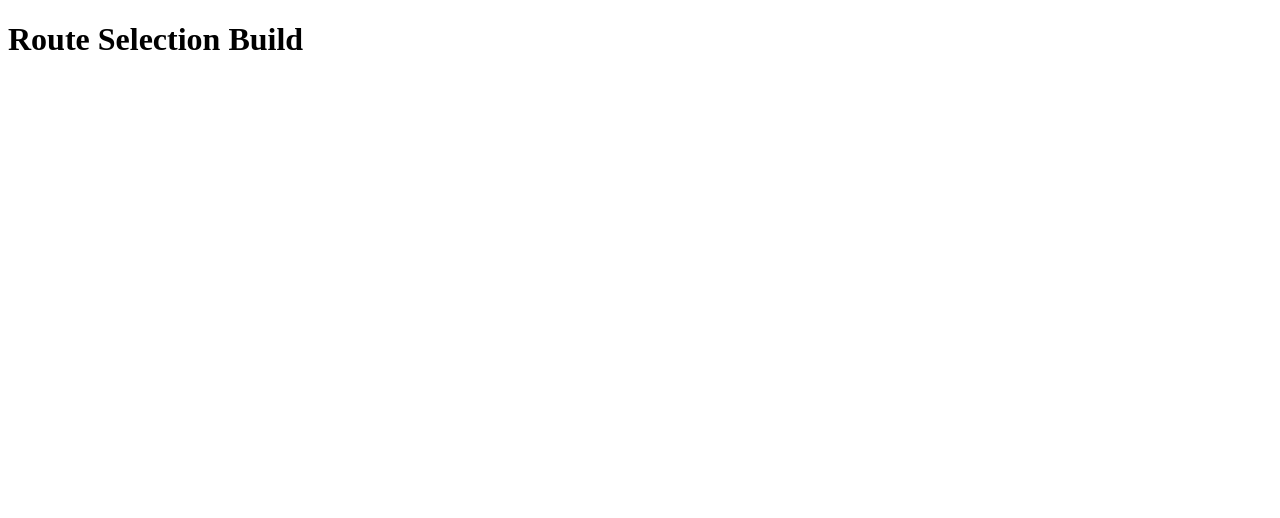
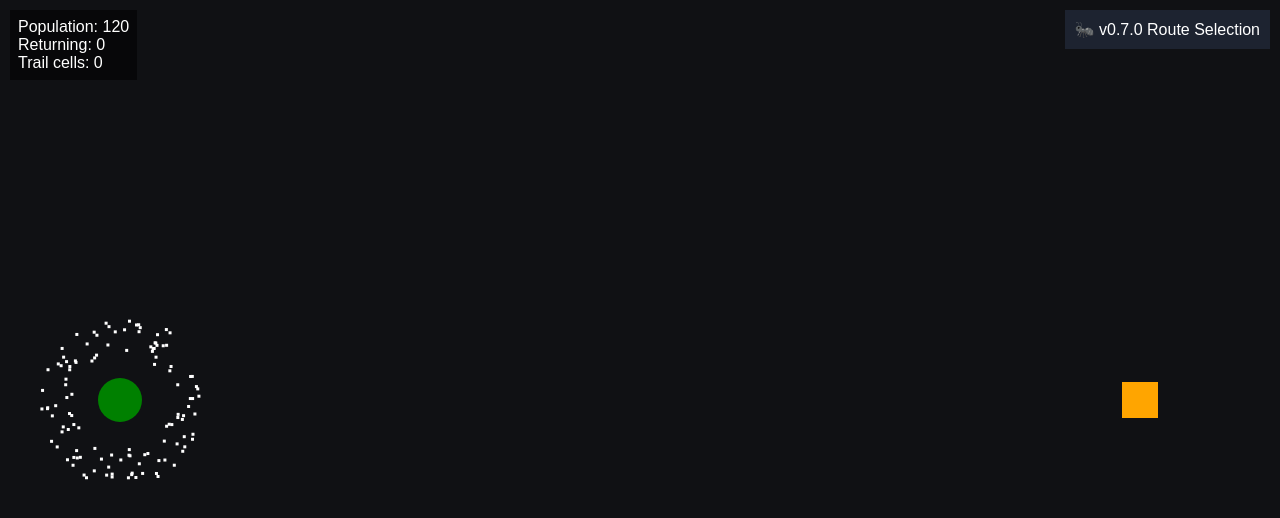
Before and after one commit to e1ephntbrd/swarm-intelligence-lab, a plain HTML site: page app/index.html in a window 1280 px wide. Drawn offline with Linux system fonts and the light colour scheme; animation ran at ten frames a second.

Commit message:
Add: feromon guided activity p.2

```diff
--- a/app/index.html
+++ b/app/index.html
@@ -1 +1 @@
-<!doctype html><html><head><meta charset="utf-8"><title>v0.7.0</title></head><body><h1>Route Selection Build</h1></body></html>
+<!doctype html><html><head><meta charset="utf-8"><title>v0.7.0</title><style>body{margin:0;overflow:hidden;background:#101114;color:#fff;font-family:Arial}#debug{position:fixed;left:10px;top:10px;background:#0008;padding:8px;white-space:pre}#panel{position:fixed;right:10px;top:10px;background:#1d2330;padding:10px}</style></head><body><canvas id="world"></canvas><div id="debug"></div><div id="panel">🐜 v0.7.0 Route Selection</div><script src="main.js"></script></body></html>
--- a/app/main.js
+++ b/app/main.js
@@ -1,22 +1,63 @@
-const c=document.getElementById("world"),ctx=c.getContext("2d"),dbg=document.getElementById("debug");
-function r(){c.width=innerWidth;c.height=innerHeight};r();addEventListener("resize",r);
-const nest={x:200,y:200};
-const food={x:700,y:400};
+
+const c=document.getElementById('world');
+const ctx=c.getContext('2d');
+const dbg=document.getElementById('debug');
+function resize(){c.width=innerWidth;c.height=innerHeight;} resize(); addEventListener('resize',resize);
+const nest={x:120,y:c.height/2};
+const food={x:c.width-140,y:c.height/2};
 const cell=8;
-const cols=Math.ceil(innerWidth/cell);
-const rows=Math.ceil(innerHeight/cell);
-const pher=Array(cols*rows).fill(0);
-function idx(x,y){return y*cols+x}
-const ants=[...Array(80)].map(()=>({x:nest.x,y:nest.y,state:'SEARCHING',speed:1+Math.random()}));
-function move(a,t){const dx=t.x-a.x,dy=t.y-a.y,d=Math.hypot(dx,dy)||1;a.x+=dx/d*a.speed;a.y+=dy/d*a.speed}
-function deposit(a){const gx=Math.floor(a.x/cell),gy=Math.floor(a.y/cell);if(gx>=0&&gy>=0&&gx<cols&&gy<rows)pher[idx(gx,gy)]=Math.min(255,pher[idx(gx,gy)]+25)}
-function evaporate(){for(let i=0;i<pher.length;i++) pher[i]*=0.992}
-function drawPheromones(){for(let y=0;y<rows;y++){for(let x=0;x<cols;x++){const p=pher[idx(x,y)];if(p<2)continue;ctx.fillStyle=`rgba(0,180,255,${Math.min(0.7,p/255)})`;ctx.fillRect(x*cell,y*cell,cell,cell)}}}
-function loop(){evaporate();ctx.fillStyle='#111';ctx.fillRect(0,0,c.width,c.height);drawPheromones();let carrying=0;
-for(const a of ants){if(a.state==='SEARCHING'){move(a,food);if(Math.hypot(food.x-a.x,food.y-a.y)<15)a.state='RETURNING'}else{carrying++;deposit(a);move(a,nest);if(Math.hypot(nest.x-a.x,nest.y-a.y)<15)a.state='SEARCHING'}ctx.fillStyle=a.state==='RETURNING'?'#ffd700':'#ffffff';ctx.beginPath();ctx.arc(a.x,a.y,2.5,0,7);ctx.fill();}
-ctx.fillStyle='green';ctx.beginPath();ctx.arc(nest.x,nest.y,20,0,7);ctx.fill();
-ctx.fillStyle='orange';ctx.fillRect(food.x-15,food.y-15,30,30);
-dbg.textContent=`Population: ${ants.length}
-Carrying: ${carrying}
-Pheromone Cells: ${pher.filter(v=>v>1).length}`;
-requestAnimationFrame(loop)}loop();
+const cols=Math.ceil(c.width/cell); const rows=Math.ceil(c.height/cell);
+const pher=new Float32Array(cols*rows);
+const idx=(x,y)=>y*cols+x;
+const ants=[...Array(120)].map(()=>({x:nest.x,y:nest.y,state:'SEARCH',speed:1+Math.random()*0.7,angle:Math.random()*Math.PI*2}));
+function sample(gx,gy){ if(gx<0||gy<0||gx>=cols||gy>=rows) return 0; return pher[idx(gx,gy)]; }
+function deposit(a){ const gx=(a.x/cell)|0, gy=(a.y/cell)|0; if(gx>=0&&gy>=0&&gx<cols&&gy<rows) pher[idx(gx,gy)] = Math.min(255, pher[idx(gx,gy)] + 18); }
+function ev(){ for(let i=0;i<pher.length;i++) pher[i]*=0.996; }
+function steer(a){
+ const sensors=[-0.5,0,0.5];
+ let best=a.angle,bestVal=-1;
+ for(const off of sensors){
+   const ang=a.angle+off;
+   const sx=a.x+Math.cos(ang)*18;
+   const sy=a.y+Math.sin(ang)*18;
+   const val=sample((sx/cell)|0,(sy/cell)|0)+Math.random()*3;
+   if(val>bestVal){bestVal=val;best=ang;}
+ }
+ a.angle += (best-a.angle)*0.15 + (Math.random()-0.5)*0.08;
+}
+function updateAnt(a){
+ if(a.state==='SEARCH'){
+   steer(a);
+   const dx=food.x-a.x, dy=food.y-a.y;
+   a.angle += Math.atan2(dy,dx)-a.angle>0?0.002:-0.002;
+   if(Math.hypot(dx,dy)<20) a.state='RETURN';
+ } else {
+   deposit(a);
+   const dx=nest.x-a.x, dy=nest.y-a.y;
+   a.angle=Math.atan2(dy,dx)+(Math.random()-0.5)*0.1;
+   if(Math.hypot(dx,dy)<20) a.state='SEARCH';
+ }
+ a.x+=Math.cos(a.angle)*a.speed;
+ a.y+=Math.sin(a.angle)*a.speed;
+ a.x=Math.max(0,Math.min(c.width,a.x));
+ a.y=Math.max(0,Math.min(c.height,a.y));
+}
+function drawP(){
+ for(let y=0;y<rows;y++)for(let x=0;x<cols;x++){
+  const p=pher[idx(x,y)]; if(p<4) continue;
+  ctx.fillStyle=`rgba(0,200,255,${Math.min(0.8,p/255)})`;
+  ctx.fillRect(x*cell,y*cell,cell,cell);
+ }
+}
+function loop(){
+ ev();
+ ctx.fillStyle='#101114'; ctx.fillRect(0,0,c.width,c.height);
+ drawP();
+ let carrying=0;
+ for(const a of ants){ updateAnt(a); if(a.state==='RETURN') carrying++; ctx.fillStyle=a.state==='RETURN'?'#ffd700':'#fff'; ctx.fillRect(a.x,a.y,3,3);}
+ ctx.fillStyle='green'; ctx.beginPath(); ctx.arc(nest.x,nest.y,22,0,7); ctx.fill();
+ ctx.fillStyle='orange'; ctx.fillRect(food.x-18,food.y-18,36,36);
+ dbg.textContent=`Population: ${ants.length}\nReturning: ${carrying}\nTrail cells: ${Array.from(pher).filter(v=>v>5).length}`;
+ requestAnimationFrame(loop);
+}
+loop();
```
Also changed, not shown: 2 other files.
